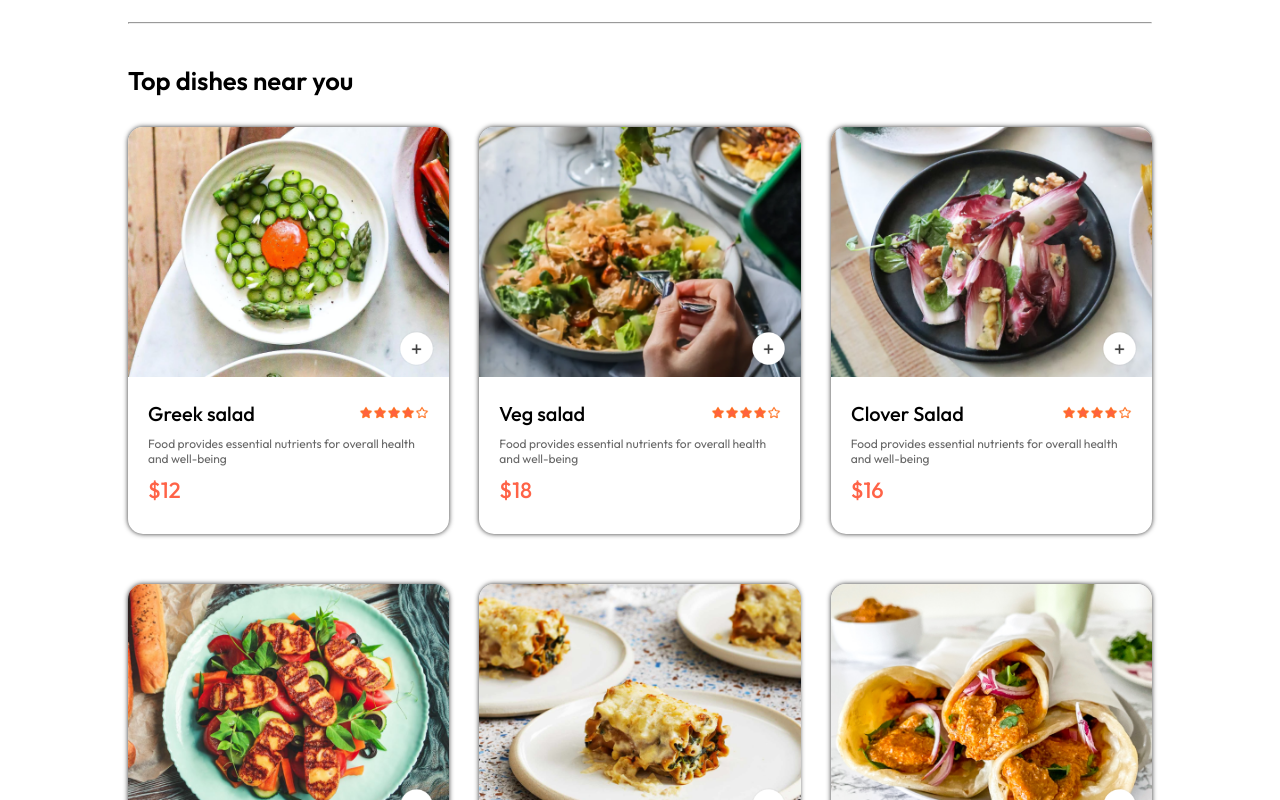
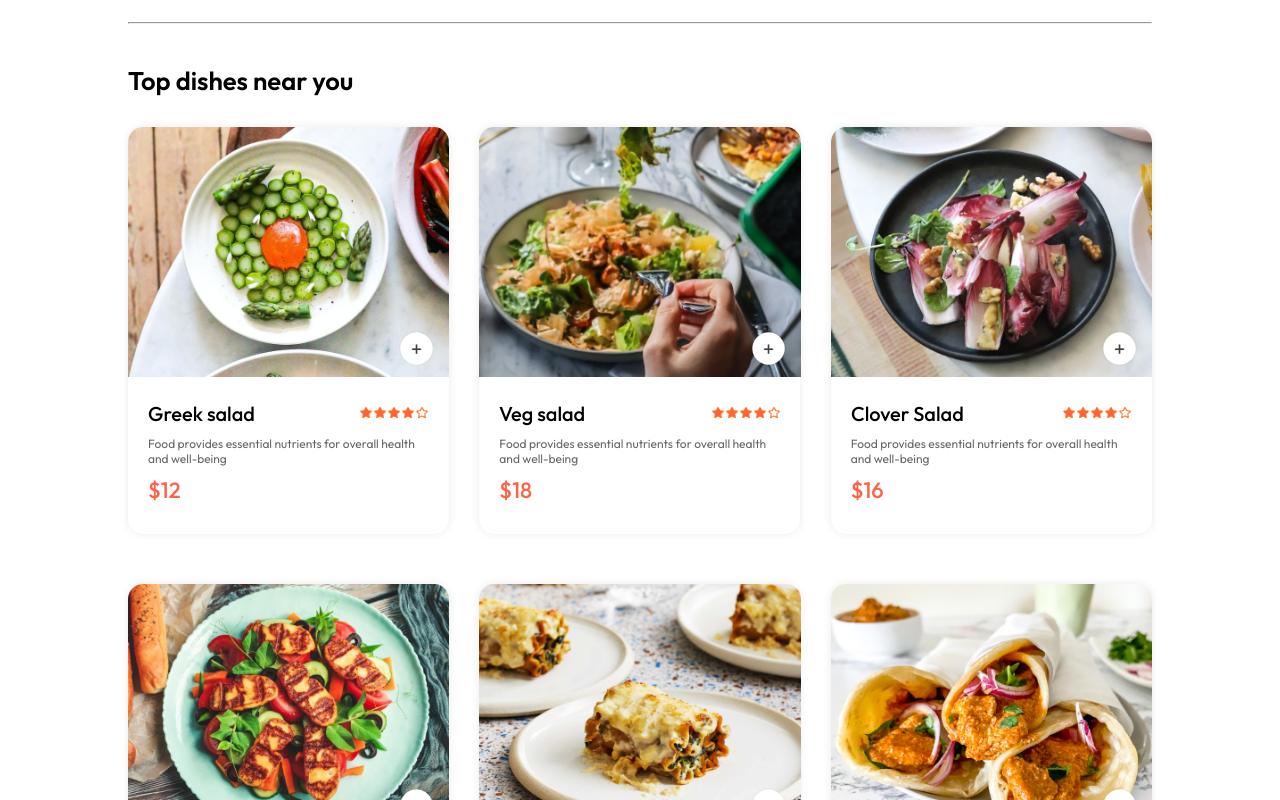
Before and after one commit to ahmed12g4/Food-Del, a React (Vite) app: page / in a window 1280 px wide. Shown: the part 900-1700 px from the top of the page. Built offline with nearby package versions, Linux system fonts and the light colour scheme; a web font is replaced by a local one.

Commit message:
add animations with AOS to ExploreMenu and FoodDisplay

```diff
--- a/src/Components/FoodItem/FoodItem.css
+++ b/src/Components/FoodItem/FoodItem.css
@@ -5,7 +5,6 @@
   box-shadow: 0px 0px 10px #00000015;
   transition: 0.3s;
   animation: fadeIn 1s;
-  box-shadow: 0 0 5px #333;
 }
 
 .food-item-image {
```
